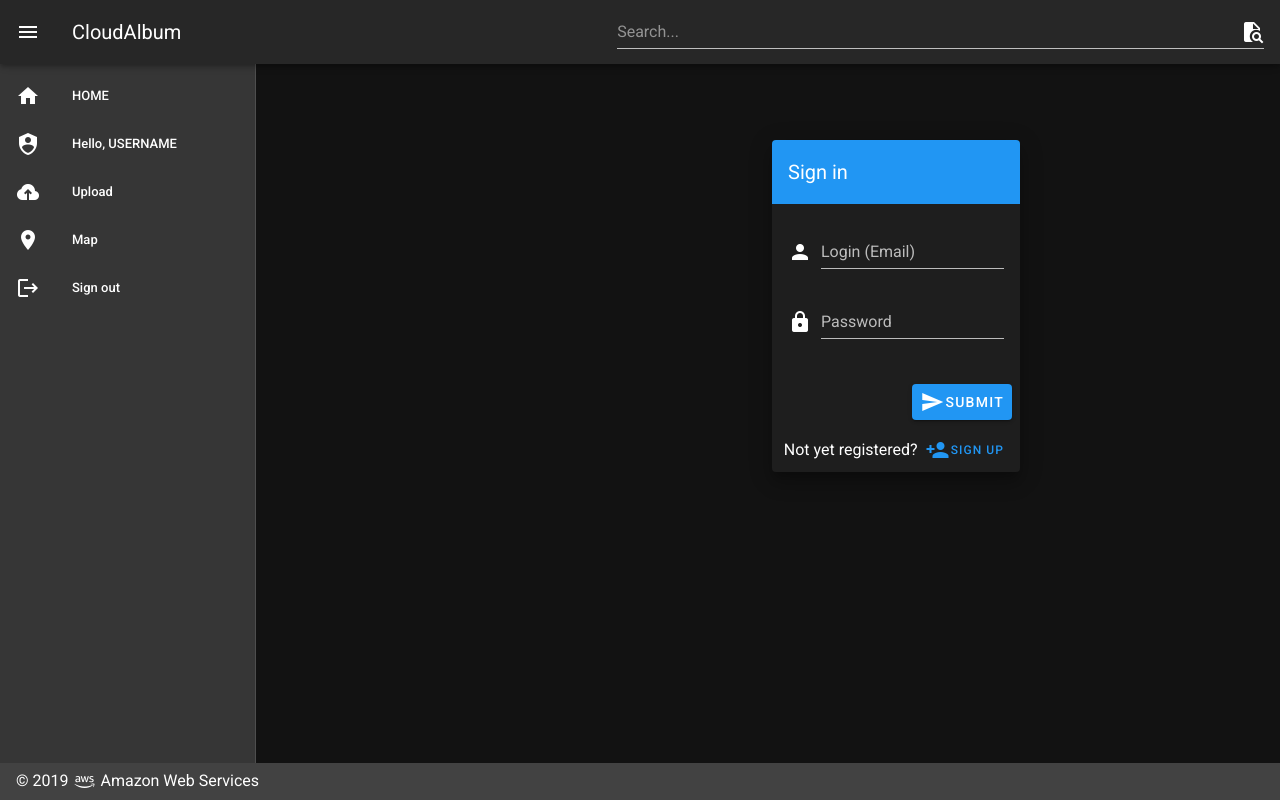
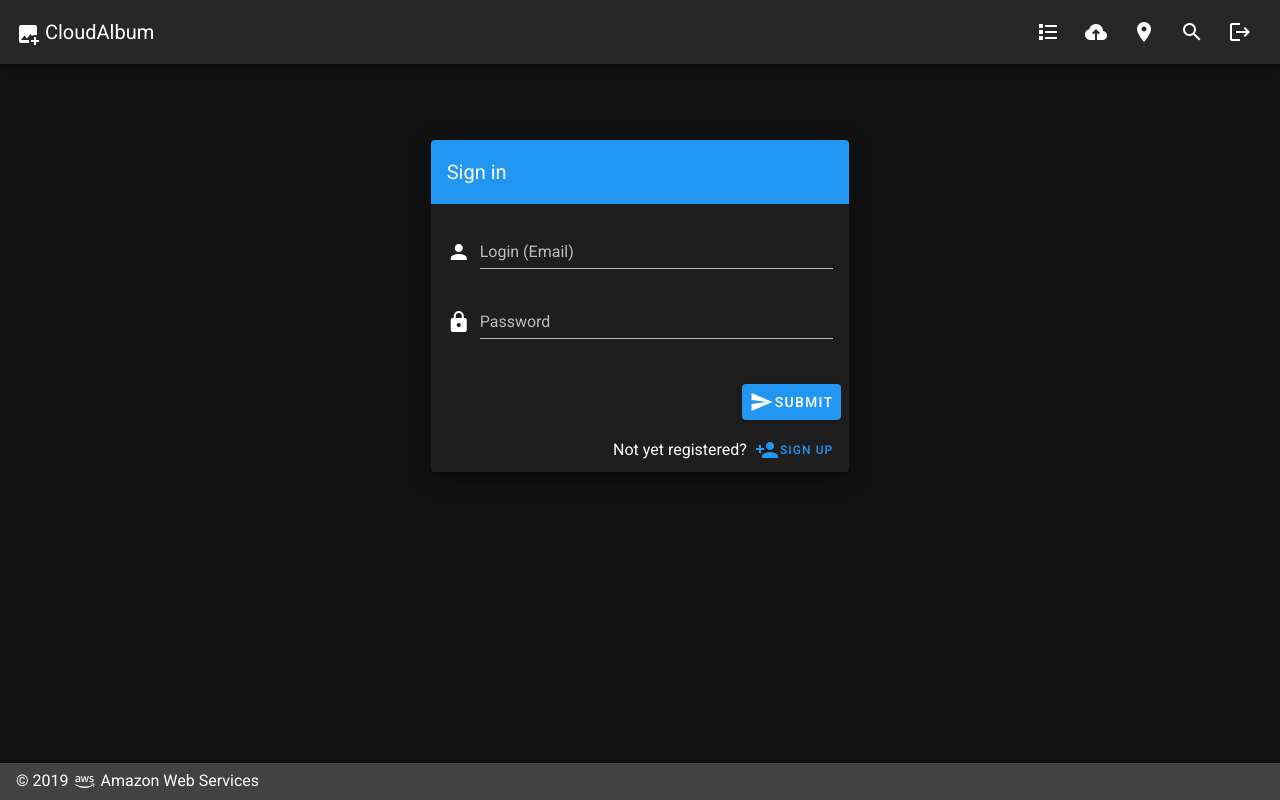
Before and after one commit to aws-kr-tnc/moving-to-serverless-renew, a Vue app in the folder frontend/cloudalbum/: page / in a window 1280 px wide. Built offline with nearby package versions, Linux system fonts and the light colour scheme; what vue-sweetalert2 would draw is missing.

Commit message:
Rearrange navigation buttons and arrange file upload messages

```diff
--- a/frontend/cloudalbum/src/components/layout/LayoutHeader.vue
+++ b/frontend/cloudalbum/src/components/layout/LayoutHeader.vue
@@ -1,79 +1,129 @@
 <template>
   <div>
-    <v-navigation-drawer
-      v-model="drawer"
-      app
-      clipped
-    >
-      <v-list dense>
-        <v-list-item @click="">
-          <v-list-item-action>
-            <v-icon>mdi-home</v-icon>
-          </v-list-item-action>
-          <v-list-item-content>
-            <v-list-item-title>HOME</v-list-item-title>
-          </v-list-item-content>
-        </v-list-item>
+<!--    <v-navigation-drawer-->
+<!--      v-model="drawer"-->
+<!--      app-->
+<!--      clipped-->
+<!--    >-->
+<!--      <v-list dense>-->
+<!--        <v-list-item @click="">-->
+<!--          <v-list-item-action>-->
+<!--            <v-icon>mdi-home</v-icon>-->
+<!--          </v-list-item-action>-->
+<!--          <v-list-item-content>-->
+<!--            <v-list-item-title>HOME</v-list-item-title>-->
+<!--          </v-list-item-content>-->
+<!--        </v-list-item>-->
 
-        <v-list-item @click="">
-          <v-list-item-action>
-            <v-icon>mdi-shield-account</v-icon>
-          </v-list-item-action>
-          <v-list-item-content>
-            <v-list-item-title>Hello, USERNAME</v-list-item-title>
-          </v-list-item-content>
-        </v-list-item>
+<!--        <v-list-item @click="">-->
+<!--          <v-list-item-action>-->
+<!--            <v-icon>mdi-shield-account</v-icon>-->
+<!--          </v-list-item-action>-->
+<!--          <v-list-item-content>-->
+<!--            <v-list-item-title>Hello, USERNAME</v-list-item-title>-->
+<!--          </v-list-item-content>-->
+<!--        </v-list-item>-->
 
-        <v-list-item @click="moveToUpload">
-          <v-list-item-action>
-            <v-icon>mdi-cloud-upload</v-icon>
-          </v-list-item-action>
-          <v-list-item-content>
-            <v-list-item-title>Upload</v-list-item-title>
-          </v-list-item-content>
-        </v-list-item>
+<!--        <v-list-item @click="moveToUpload">-->
+<!--          <v-list-item-action>-->
+<!--            <v-icon>mdi-cloud-upload</v-icon>-->
+<!--          </v-list-item-action>-->
+<!--          <v-list-item-content>-->
+<!--            <v-list-item-title>Upload</v-list-item-title>-->
+<!--          </v-list-item-content>-->
+<!--        </v-list-item>-->
 
-        <v-list-item @click="">
-          <v-list-item-action>
-            <v-icon>mdi-map-marker</v-icon>
-          </v-list-item-action>
-          <v-list-item-content>
-            <v-list-item-title>Map</v-list-item-title>
-          </v-list-item-content>
-        </v-list-item>
+<!--        <v-list-item @click="">-->
+<!--          <v-list-item-action>-->
+<!--            <v-icon>mdi-map-marker</v-icon>-->
+<!--          </v-list-item-action>-->
+<!--          <v-list-item-content>-->
+<!--            <v-list-item-title>Map</v-list-item-title>-->
+<!--          </v-list-item-content>-->
+<!--        </v-list-item>-->
 
-        <v-list-item @click="">
-          <v-list-item-action>
-            <v-icon>mdi-logout</v-icon>
-          </v-list-item-action>
-          <v-list-item-content>
-            <v-list-item-title>Sign out</v-list-item-title>
-          </v-list-item-content>
-        </v-list-item>
+<!--        <v-list-item @click="">-->
+<!--          <v-list-item-action>-->
+<!--            <v-icon>mdi-logout</v-icon>-->
+<!--          </v-list-item-action>-->
+<!--          <v-list-item-content>-->
+<!--            <v-list-item-title>Sign out</v-list-item-title>-->
+<!--          </v-list-item-content>-->
+<!--        </v-list-item>-->
 
-      </v-list>
-    </v-navigation-drawer>
+<!--      </v-list>-->
+<!--    </v-navigation-drawer>-->
 
     <v-app-bar
       app
       clipped-left
     >
-      <v-app-bar-nav-icon @click.stop="drawer = !drawer"></v-app-bar-nav-icon>
-      <v-toolbar-title>CloudAlbum</v-toolbar-title>
+<!--      <v-app-bar-nav-icon @click.stop="drawer = !drawer"></v-app-bar-nav-icon>-->
+      <v-toolbar-title>
+        <v-icon>mdi-image-plus</v-icon>
+        CloudAlbum
+      </v-toolbar-title>
 
       <v-spacer></v-spacer>
       <v-layout
         align-center
         style="max-width: 650px"
       >
-        <v-text-field
-          :append-icon-cb="() => {}"
-          placeholder="Search..."
-          single-line
-          append-icon="mdi-file-search"
-          color="white"
-          hide-details
-        ></v-text-field>
+      <v-spacer></v-spacer>
+<!--        <v-text-field-->
+<!--          :append-icon-cb="() => {}"-->
+<!--          placeholder="Search..."-->
+<!--          single-line-->
+<!--          append-icon="mdi-file-search"-->
+<!--          color="white"-->
+<!--          hide-details-->
+<!--        ></v-text-field>-->
+
+    <v-tooltip bottom>
+      <template v-slot:activator="{ on }">
+        <v-btn icon v-on="on">
+          <v-icon>mdi-format-list-bulleted-square</v-icon>
+        </v-btn>
+      </template>
+      <span>List</span>
+    </v-tooltip>
+
+    <v-tooltip bottom>
+      <template v-slot:activator="{ on }">
+        <v-btn icon v-on="on" @click="moveToUpload">
+          <v-icon>mdi-cloud-upload</v-icon>
+        </v-btn>
+      </template>
+      <span>Upload</span>
+    </v-tooltip>
+
+    <v-tooltip bottom>
+      <template v-slot:activator="{ on }">
+        <v-btn icon v-on="on">
+          <v-icon>mdi-map-marker</v-icon>
+        </v-btn>
+      </template>
+      <span>Map</span>
+    </v-tooltip>
+
+    <v-tooltip bottom>
+      <template v-slot:activator="{ on }">
+        <v-btn icon v-on="on">
+          <v-icon>mdi-magnify</v-icon>
+        </v-btn>
+      </template>
+      <span>Search</span>
+    </v-tooltip>
+
+    <v-tooltip bottom>
+      <template v-slot:activator="{ on }">
+        <v-btn icon v-on="on">
+          <v-icon>mdi-logout</v-icon>
+        </v-btn>
+      </template>
+      <span>Sign-out</span>
+    </v-tooltip>
+
       </v-layout>
     </v-app-bar>
   </div>
--- a/frontend/cloudalbum/src/views/FileUpload.vue
+++ b/frontend/cloudalbum/src/views/FileUpload.vue
@@ -8,8 +8,8 @@
             <picture-input
               ref="pictureInput"
               margin="16"
-              width="450"
-              height="450"
+              width="400"
+              height="300"
               accept="image/jpeg,image/png"
               size="10"
               button-class="btn"
@@ -26,8 +26,8 @@
 
       <v-flex xs12>
         <v-card dark color="secondary">
-          <v-container>
-              <l-map style="height: 300px; width: 100%" :zoom="zoom" :center="center">
+          <v-container v-if="seen">
+              <l-map style="height: 350px; width: 100%" :zoom="zoom" :center="center">
                 <l-tile-layer :url="url"></l-tile-layer>
                 <l-marker :lat-lng="markerLatLng" ></l-marker>
               </l-map>
@@ -41,6 +41,7 @@
               <v-form>
                 <v-text-field
                   v-model = "tags"
+                  :rules="['Required']"
                   id="tags"
                   label="Tags (separated by comma)"
                   name="tags"
@@ -50,6 +51,7 @@
 
                 <v-text-field
                   v-model = "description"
+                  :rules="['Required']"
                   id="description"
                   label="Description"
                   name="description"
@@ -87,6 +89,9 @@ export default {
       exifObj: {},
       // tags: '',
       description: '',
+      seen: false,
+      loader: null,
+      loading: false,
     };
   },
   computed: {
@@ -125,6 +130,7 @@ export default {
           console.log(self);
           console.log(this.exifdata);
           self.exifObj = this.exifdata;
+          self.seen = true;
 
           if (Object.keys(self.exifObj).length === 0) {
             self.popupNoExif();
@@ -141,6 +147,7 @@ export default {
       this.removeImage();
     },
     async attemptUpload() {
+      if (!this.isInputValide()) return false;
       console.log('Attempting uploading..');
       const params = this.makeParam();
       try {
@@ -183,13 +190,25 @@ export default {
       param.geotag_lat = service.Photo.gpsConverter(this.exifObj.GPSLatitude, this.exifObj.GPSLatitudeRef);
       param.geotag_lng = service.Photo.gpsConverter(this.exifObj.GPSLongitude, this.exifObj.GPSLongitudeRef);
       param.takenDate = this.exifObj.DateTimeOriginal;
-      param.tags = this.exifObj.tags;
-      param.desc = this.exifObj.description;
+      param.tags = this.tags;
+      param.desc = this.description;
 
       console.log(`param: ${param}`);
 
       return param;
-    }
+    },
+    isInputValide() {
+      if (this.tags.length === 0 || this.description.length === 0 || this.$refs.pictureInput.file === undefined) {
+        this.$swal(
+          {
+            title: 'Please insert your tags and descrption',
+            type: 'warning',
+          },
+        );
+        return false;
+      }
+      return true;
+    },
   },
 };
 
```
